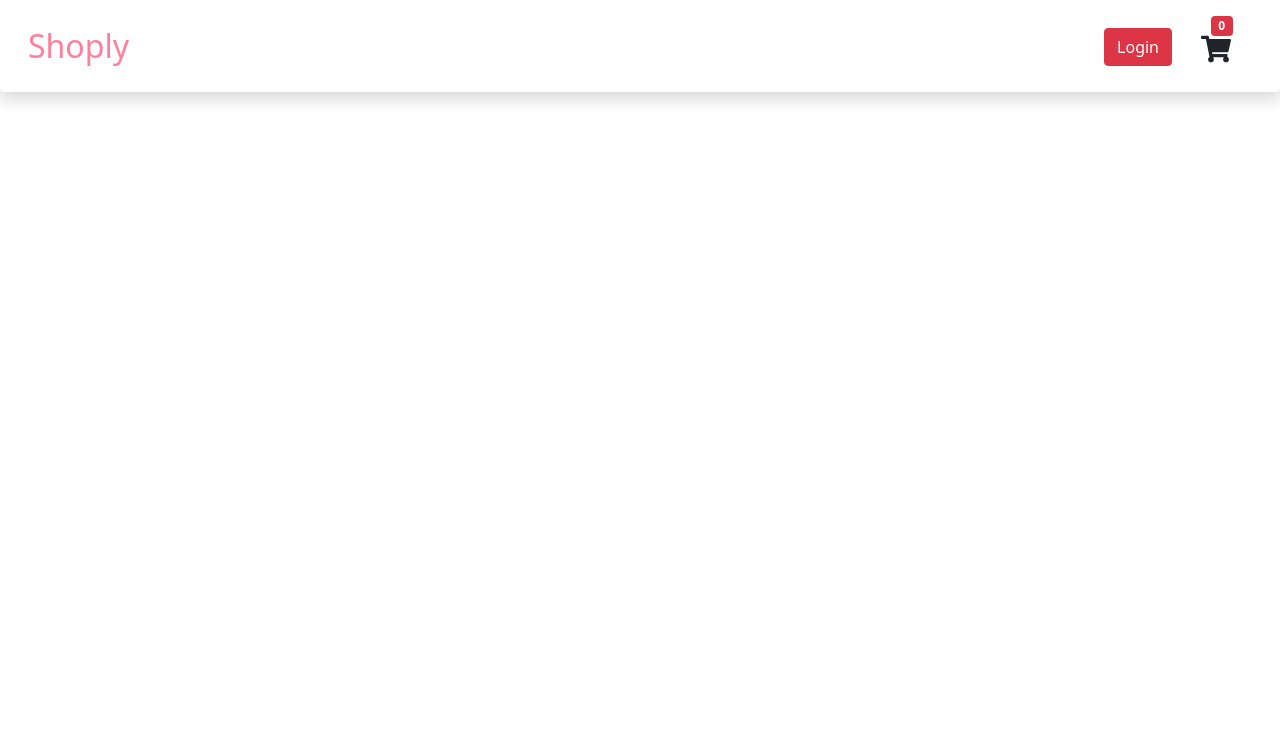
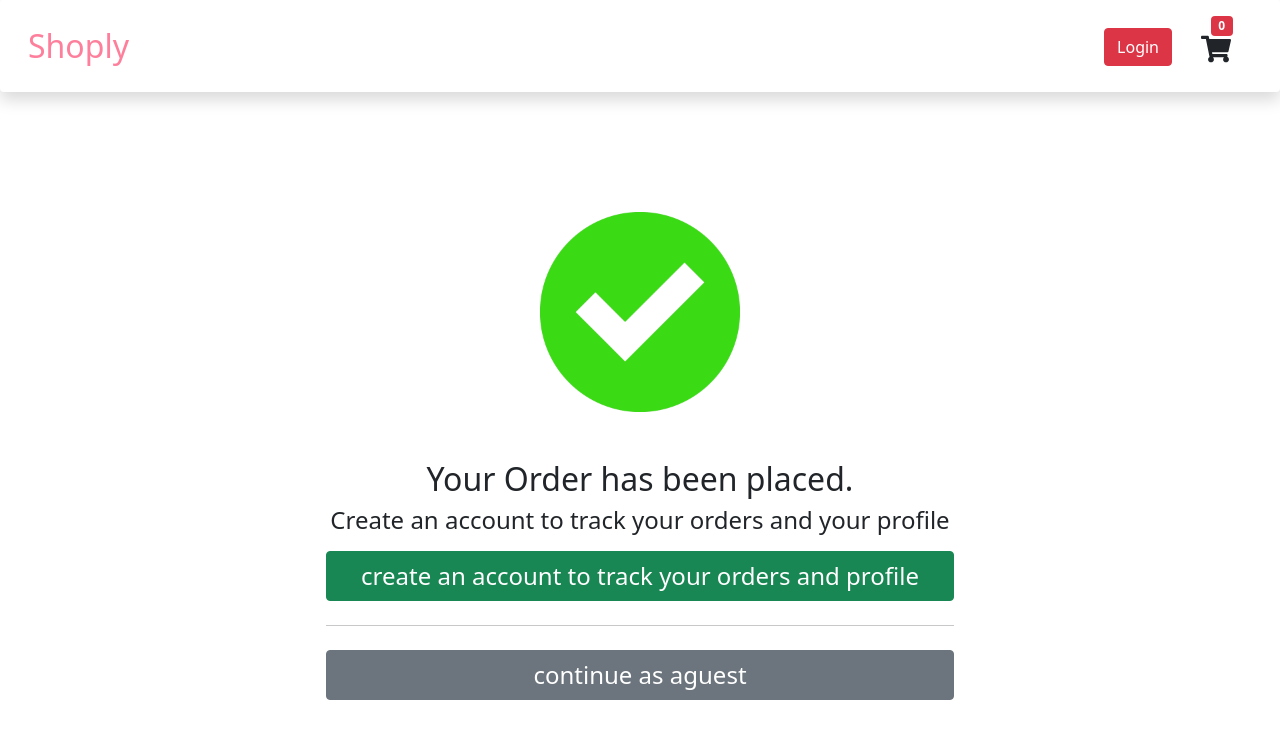
Before and after one commit to nadasuhailAyesh12/merce, a React (Vite) app in the folder client/: page /success in a window 1280 px wide. Before the commit this address had no page. Shown: the top 738 px of the page. Built offline with nearby package versions, Linux system fonts and the light colour scheme.

Commit message:
make order success page

```diff
--- /dev/null
+++ b/client/src/components/cart/orderSuccess/index.jsx
@@ -0,0 +1,43 @@
+import React from "react";
+import { useSelector } from "react-redux";
+import { Link } from "react-router-dom";
+const OrderSuccess = () => {
+  const { isAuthenticated } = useSelector((state) => state.auth);
+  return (
+    <>
+      <div className="row justify-content-center">
+        <div className="col-6 mt-5 text-center">
+          <img
+            className="my-5 img-fluid d-block mx-auto"
+            src="/assets/order_success.png"
+            alt="Order Success"
+            width="200"
+            height="200"
+          />
+
+          <h2>Your Order has been placed.</h2>
+          {!isAuthenticated && (
+            <h4> Create an account to track your orders and your profile</h4>
+          )}
+
+          <Link to={isAuthenticated ? "/orders/me" : "/register"}>
+            <button className="btn w-100 rounded my-2 btn-success fs-4">
+              {isAuthenticated
+                ? "track your Orders"
+                : "create an account to track your orders and profile"}
+            </button>
+          </Link>
+          <hr />
+          {!isAuthenticated && (
+            <Link to="/">
+              <button className="btn w-100 rounded my-2 btn-secondary fs-4">
+                continue as aguest
+              </button>
+            </Link>
+          )}
+        </div>
+      </div>
+    </>
+  );
+};
+export default OrderSuccess;
--- a/client/src/routes/index.jsx
+++ b/client/src/routes/index.jsx
@@ -9,6 +9,7 @@ import ResetPassword from "../components/auth/resetPassword";
 import Profile from "../components/user/profile";
 import ProtectedRoute from "./protectedRoute";
 import StripeWrapper from "../components/cart/payment/stripeWrapper";
+import OrderSuccess from "../components/cart/orderSuccess";
 
 const routes = [
   {
@@ -76,6 +77,10 @@ const routes = [
     path: "/guestCheckout/payment",
     element: <StripeWrapper />,
   },
+    {
+    path: "/success",
+    element: <OrderSuccess />,
+  }
 ];
 
 export default routes;
```
Also changed, not shown: client/src/assets/order_success.png (added).
